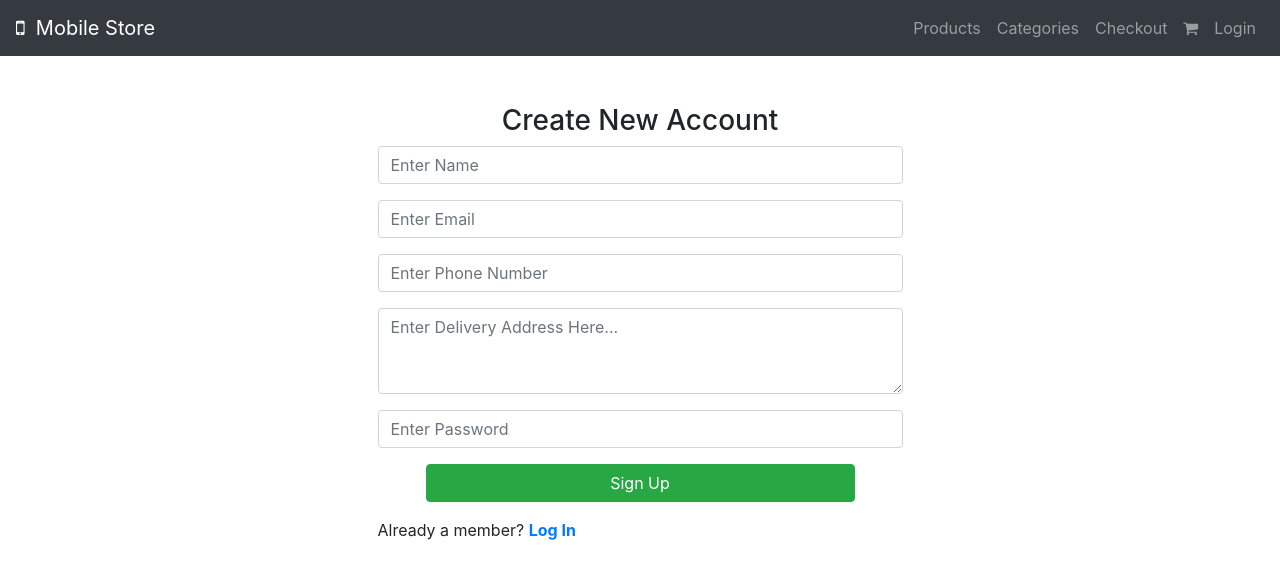
After one commit to nihal-kp/Mobstore, a PHP site: page /signup.php in a window 1280 px wide. The commit adds this page. Shown: the top 579 px of the page. Run offline with PHP 8.4, Linux system fonts and the light colour scheme.

Commit message:
login and signup completed

```diff
--- a/action.php
+++ b/action.php
@@ -105,6 +105,7 @@
                     <h4>Your Name : '.$name.'</h4>
                     <h4>Your Email : '.$email.'</h4>
                     <h4>Your Phone : '.$phone.'</h4>
+                    <h4>Your Address : '.$address.'</h4>
                     <h4>Total Amount Paid : '.number_format($grand_total,2).'</h4>
                     <h4>Payment Mode : '.$pmode.'</h4>
                   </div>';
--- a/cart.php
+++ b/cart.php
@@ -36,6 +36,9 @@
         </li>
         <li class="nav-item">
             <a class="nav-link active" href="cart.php"><i class="fa fa-shopping-cart"> <span id="cart-item" class="badge badge-danger"></span></i></a>
+        </li>
+        <li class="nav-item">
+            <a class="nav-link" href="login.php">Login</a>
         </li>
         </ul>
     </div>
@@ -86,7 +89,7 @@
                                 <input type="hidden" class="pprice" value="<?php echo $row['product_price']; ?>">          <!-- Extra fittings for using in ajax method -->
                                 <td><input type="number" class="form-control itemQty" value="<?php echo $row['qty']; ?>" style="width:75px;"></td>
                                 <td>₹ <?php echo number_format($row['total_price'],2); ?></td>
-                                <td><a href="action.php?remove=<?php echo $row['id']; ?>" class="text danger lead" onclick="return confirm('Are you sure want to remove this item?');"><i class="fa fa-trash"></i></td>
+                                <td><a href="action.php?remove=<?php echo $row['id']; ?>" class="text-danger lead" onclick="return confirm('Are you sure want to remove this item?');"><i class="fa fa-trash"></i></td>
                             </tr>
                             <?php
                                 $grand_total += $row['total_price'];
--- a/index.php
+++ b/index.php
@@ -22,7 +22,7 @@
     <div class="collapse navbar-collapse" id="collapsibleNavbar">
         <ul class="navbar-nav ml-auto">
         <li class="nav-item">
-            <a class="nav-link active" href="#">Products</a>
+            <a class="nav-link active" href="index.php">Products</a>
         </li>
         <li class="nav-item">
             <a class="nav-link" href="#">Categories</a>
@@ -32,6 +32,9 @@
         </li>
         <li class="nav-item">
             <a class="nav-link" href="cart.php"><i class="fa fa-shopping-cart"> <span id="cart-item" class="badge badge-danger"></span></i></a>
+        </li>
+        <li class="nav-item">
+            <a class="nav-link" href="login.php">Login</a>
         </li>
         </ul>
     </div>
--- /dev/null
+++ b/signup.php
@@ -0,0 +1,92 @@
+<!DOCTYPE html>
+<html lang="en">
+<head>
+    <meta charset="UTF-8">
+    <meta name="viewport" content="width=device-width, initial-scale=1.0">
+    <title>Login Page</title>
+<!-- Latest compiled and minified CSS -->
+    <link rel="stylesheet" href="https://maxcdn.bootstrapcdn.com/bootstrap/4.5.2/css/bootstrap.min.css">
+    <link rel="stylesheet" href="https://cdnjs.cloudflare.com/ajax/libs/font-awesome/4.7.0/css/font-awesome.min.css">
+</head>
+<body>
+    <nav class="navbar navbar-expand-md bg-dark navbar-dark">
+    <!-- Brand -->
+    <a class="navbar-brand" href="index.php"> <i class="fa fa-mobile-phone"></i>&nbsp;&nbsp;Mobile Store</a>
+
+    <!-- Toggler/collapsibe Button -->
+    <button class="navbar-toggler" type="button" data-toggle="collapse" data-target="#collapsibleNavbar">
+        <span class="navbar-toggler-icon"></span>
+    </button>
+
+    <!-- Navbar links -->
+    <div class="collapse navbar-collapse" id="collapsibleNavbar">
+        <ul class="navbar-nav ml-auto">
+        <li class="nav-item">
+            <a class="nav-link" href="index.php">Products</a>
+        </li>
+        <li class="nav-item">
+            <a class="nav-link" href="#">Categories</a>
+        </li>
+        <li class="nav-item">
+            <a class="nav-link" href="checkout.php">Checkout</a>
+        </li>
+        <li class="nav-item">
+            <a class="nav-link" href="cart.php"><i class="fa fa-shopping-cart"> <span id="cart-item" class="badge badge-danger"></span></i></a>
+        </li>
+        <li class="nav-item">
+            <a class="nav-link" href="login.php">Login</a>
+        </li>
+        </ul>
+    </div>
+    </nav>
+    <div class= "container">
+        <div class="col-6 mx-auto mt-5">
+            <div class="">
+                <h3 class="text-center">Create New Account</h3>
+                <form action="" method ="post">
+                <div class="form-group">
+                    <input type="text" name="name" class="form-control" placeholder="Enter Name" required>
+                </div>
+                <div class="form-group">
+                    <input type="email" name="email" class="form-control" placeholder="Enter Email" required>
+                </div>
+                <div class="form-group">
+                    <input type="tel" name="phone" class="form-control" placeholder="Enter Phone Number" required>
+                </div>
+                <div class="form-group">
+                    <textarea name="address" class="form-control" rows="3" cols="10" placeholder="Enter Delivery Address Here..."></textarea>
+                </div>
+                <div class="form-group">
+                    <input type="password" name="psw" class="form-control" placeholder="Enter Password" required>
+                </div>
+                <div class="form-group mx-5">
+                    <input type="submit" name="signup" value="Sign Up" class="btn btn-success btn-block">
+                </div>
+                </form>
+            </div>
+                <p>Already a member? <a href="signup.php"><b>Log In</b></a></p>
+        </div>
+    </div>
+
+    <?php
+        require 'config.php';
+
+        if(isset($_POST['signup']))
+        {
+        $name=$_POST['name'];
+        $email=$_POST['email'];
+        $phone=$_POST['phone'];
+        $address=$_POST['address'];
+        $password=$_POST['psw'];
+
+        $insert="INSERT INTO customer (name,email,phone,address,password) VALUES ('$name','$email','$phone','$address','$password')";
+
+        mysqli_query($conn,$insert);
+        echo '<script type="text/javascript">';
+        echo 'alert("Registered Successfully");';
+        echo 'window.location.href = "login.php";';
+        echo '</script>';
+        }
+    ?>
+</body>
+</html>
```
Also changed, not shown: checkout.php (+19 -13 lines), login.php (added, +86 -0 lines).
